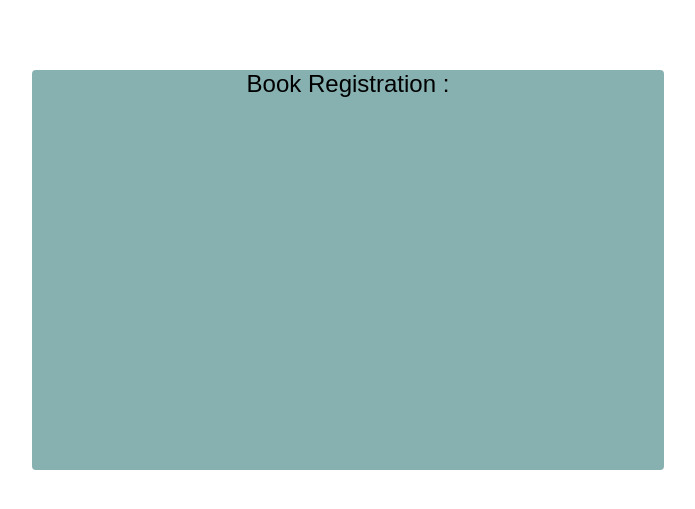
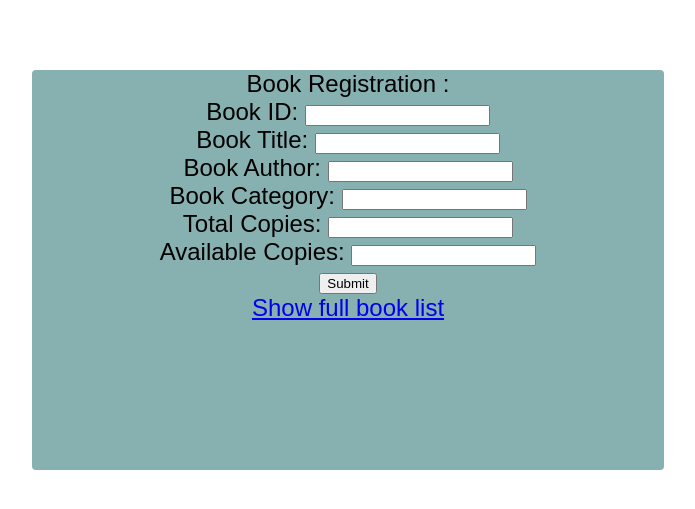
Before and after one commit to holycompile/Library_Management_Basic, a Flask app: page /book_entry in a window 1280 px wide. Shown: the part 88-597 px from the top of the page, without its empty margins (292-987 px from the left). Run offline with Flask 3, Linux system fonts and the light colour scheme.

Commit message:
Updated logics

```diff
--- a/app.py
+++ b/app.py
@@ -1,19 +1,94 @@
 from flask import Flask
 from flask import render_template
+from flask import request, redirect, url_for
+from dotenv import load_dotenv
+import os
+from flask_sqlalchemy import SQLAlchemy
+
+load_dotenv()
+
 
 app=Flask(__name__)
+
+app.secret_key=os.getenv("SECRET_KEY")
+
+app.config["SQLALCHEMY_DATABASE_URI"] = "sqlite:///database.db"
+
+db= SQLAlchemy(app)
+
+
+class Book(db.Model):
+    __tablename__ ='books'
+    id= db.Column(db.Integer, primary_key=True)
+    title=db.Column(db.String(150))
+    author=db.Column(db.String(150))
+    category=db.Column(db.String(150))
+    total_copies=db.Column(db.Integer)
+    available_copies=db.Column(db.Integer)
+
+
+
+
+
+
 
 @app.route("/")
 def home():
     return render_template("index.html")
 
-@app.route("/book_entry")
+@app.errorhandler(404)
+def page_not_found(error):
+    return render_template("404.html"),404
+
+@app.errorhandler(500)
+def server_error(error):
+    return render_template("500.html"),500
+
+@app.route("/book_entry", methods=["GET","POST"])
 def bookentry():
+    if request.method == 'POST':
+        book_id=request.form.get("book_id")
+        book_title= request.form.get("book_title")
+        book_author=request.form.get("book_author")
+        book_category=request.form.get("book_category")
+        book_copies=request.form.get("book_copies")
+        available_copies=request.form.get("available_copies")
+
+        #1. Creating a New Book Record
+
+        new_book=Book(
+            id=book_id,
+            title=book_title,
+            author=book_author,
+            category=book_category,
+            total_copies=book_copies,
+            available_copies=available_copies
+        )
+
+        # 2. Add and commit to database
+        db.session.add(new_book)
+        db.session.commit()
+
+        return redirect ( url_for("book_submitted_success", book_id=new_book.id))
     return render_template("book_entry.html")
+
+@app.route("/sucess_book_submit_acknowledgement/<int:book_id>")
+def book_submitted_success(book_id):
+    book=db.session.get(Book, book_id)
+    return render_template("book_success.html", book=book)
 
 @app.route("/book_remove")
 def bookremove():
     return render_template("book_remove.html")
 
+
+
+@app.route('/show_all_book')
+def show_all_book():
+    all_books=Book.query.all()
+    return render_template("show_all_books.html",all_books=all_books)
+
 if __name__=="__main__":
+    with app.app_context():
+        db.create_all()
     app.run(debug=True)
--- a/templates/book_entry.html
+++ b/templates/book_entry.html
@@ -11,7 +11,29 @@
     <div class="form-background">
         <div class="title">
             Book Registration :
+            <form action="/book_entry" method="POST">
+                <label for="book_id">Book ID:</label>
+                <input type="number" id="book_id" name="book_id" value="Book Number"><br>
 
+                <label for="book_title">Book Title:</label>
+                <input type="text" id="book_title" name="book_title"><br>
+
+                <label for="book_author">Book Author:</label>
+                <input type="text" id="book_author" name="book_author"><br>
+
+                <label for="book_category">Book Category:</label>
+                <input type="text" id="book_category" name="book_category"><br>
+
+                <label for="book_copies">Total Copies:</label>
+                <input type="number" id="book_copies" name="book_copies"><br>
+
+                <label for="available_copies">Available Copies:</label>
+                <input type="text" id="available_copies" name="available_copies"><br>
+
+                <input type="submit" value="Submit">
+            </form>
+
+            <a href="{{url_for('show_all_book')}}"> Show full book list</a>
         </div>
     </div>
 </body>
--- a/templates/header.html
+++ b/templates/header.html
@@ -13,8 +13,9 @@
             Library Management System
         </div>
         <div class="nav-bar">
-            <a class="register-book" href="/book_entry" target="">Register a book</a>
-            <a class="remove-book" href="/book_remove" target="">Remove a book</a>
+            <a class="register-book" href="{{ url_for('bookentry')}}" target="">Register a book</a>
+            <a class="remove-book" href="{{url_for('bookremove')}}" target="">Remove a book</a>
+            <a class="show-all-book" href="{{url_for('show_all_book')}}" target="">Show all books</a>
         </div>
     </div>
 </header>
```
Also changed, not shown: database_query.py (deleted), instance/database.db (added), 1 other file.
